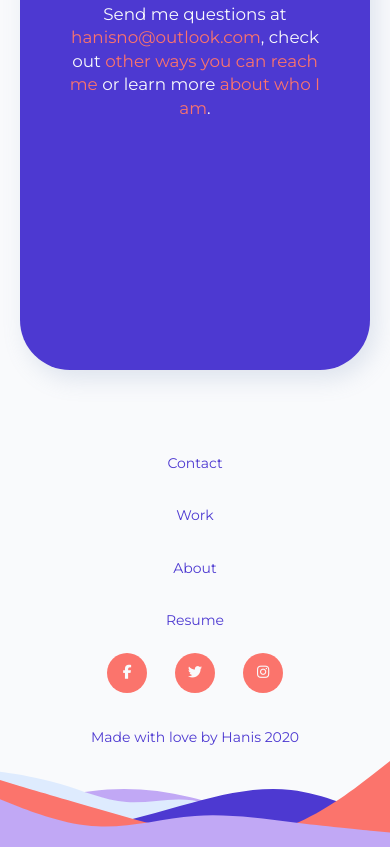
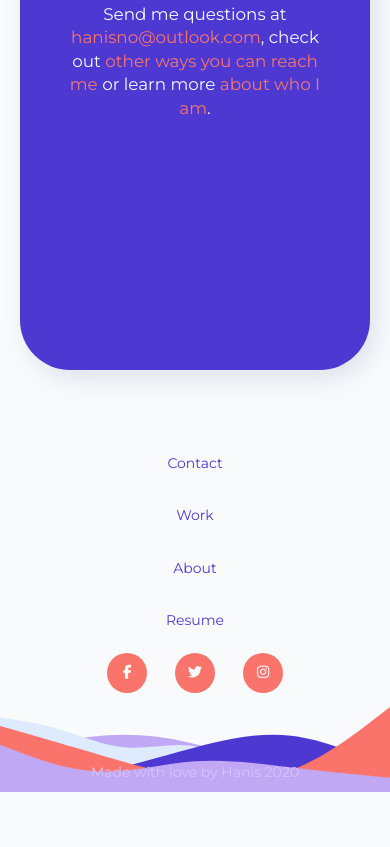
Before and after one commit to hanisno/Portfolio, a plain HTML site: page index.html in a window 390 px wide. Shown: the part 5240-6087 px from the top of the page. After the commit the page ends 6032 px from the top, so only its background shows below. Drawn offline with nearby package versions, Linux system fonts and the light colour scheme.

Commit message:
Fix width issue on iPhone 5s screen and adjust footer arrangement

```diff
--- a/css/main.css
+++ b/css/main.css
@@ -360,7 +360,6 @@ footer {
   flex-flow: row nowrap;
   justify-content: space-around;
   margin-top: 0.5em;
-  margin-bottom: 0.5em;
 }
 
 .social-icons {
@@ -382,11 +381,22 @@ footer {
   color: #f9fafc;
 }
 
+/* === Lastly === */
 .lastly {
-  display: flex;
-  justify-content: center;
-  align-items: flex-end;
-  flex-flow: column wrap;
+  position: relative;
+  display: inline-block;
+}
+
+.lastly p {
+  position: absolute;
+  text-align: center;
+  width: 100%;
+  bottom: -5px;
+  color: #d6c3ff;
+}
+
+.lastly a {
+  color: #d6c3ff;
 }
 
 /* == SVG ==*/
--- a/index.html
+++ b/index.html
@@ -294,17 +294,22 @@
           <!-- SOCIAL -->
           <div class="social">
             <div class="social-icons">
-              <p data-aos="fade-right" data-aos-duration="500">
+              <p data-aos="slide-up" data-aos-duration="500">
                 <a href="https://www.facebook.com/" target="_blank">
                   <i class="fab fa-facebook-f"></i>
                 </a>
               </p>
-              <p data-aos="fade-in" data-aos-duration="500">
+              <p
+                data-aos="slide-up"
+                data-aos-duration="500"
+                data-aos-delay="510"
+                data-aos-offset="400px"
+              >
                 <a href="https://www.twitter.com/" target="_blank">
                   <i class="fab fa-twitter"></i>
                 </a>
               </p>
-              <p data-aos="fade-left" data-aos-duration="500">
+              <p data-aos="slide-up" data-aos-duration="500">
                 <a href="https://www.instagram.com/" target="_blank">
                   <i class="fab fa-instagram"></i>
                 </a>
@@ -317,20 +322,17 @@
         <!-- footer content div ends -->
       </div>
       <!-- content wrapper div ends -->
-
-      <!-- LASTLY -->
-      <div class="lastly">
-        <p>Made with love by <a href="./">Hanis</a> 2020</p>
-      </div>
     </footer>
-    <img
-      src="img/waves-footer.svg"
-      alt=""
-      class="svg-waves"
+    <!-- LASTLY -->
+    <div
+      class="lastly"
       data-aos="slide-up"
-      data-aos-duration="1500"
+      data-aos-duration="1200"
       data-aos-once="true"
-    />
+    >
+      <p>Made with love by <a href="./">Hanis</a> 2020</p>
+      <img src="img/waves-footer.svg" alt="" />
+    </div>
 
     <!-- SCRIPTS -->
     <script src="js/vendor/modernizr-3.8.0.min.js"></script>
```
